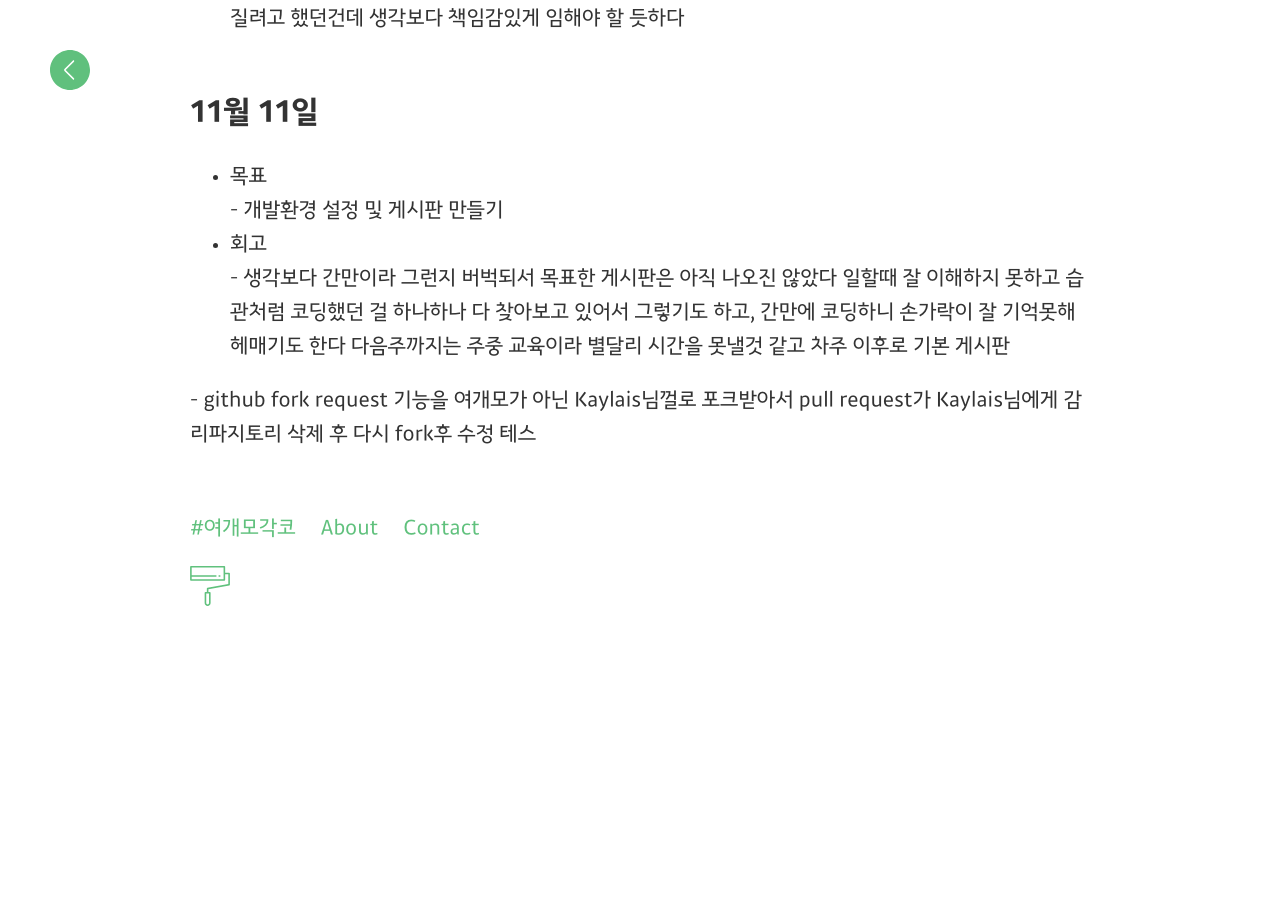
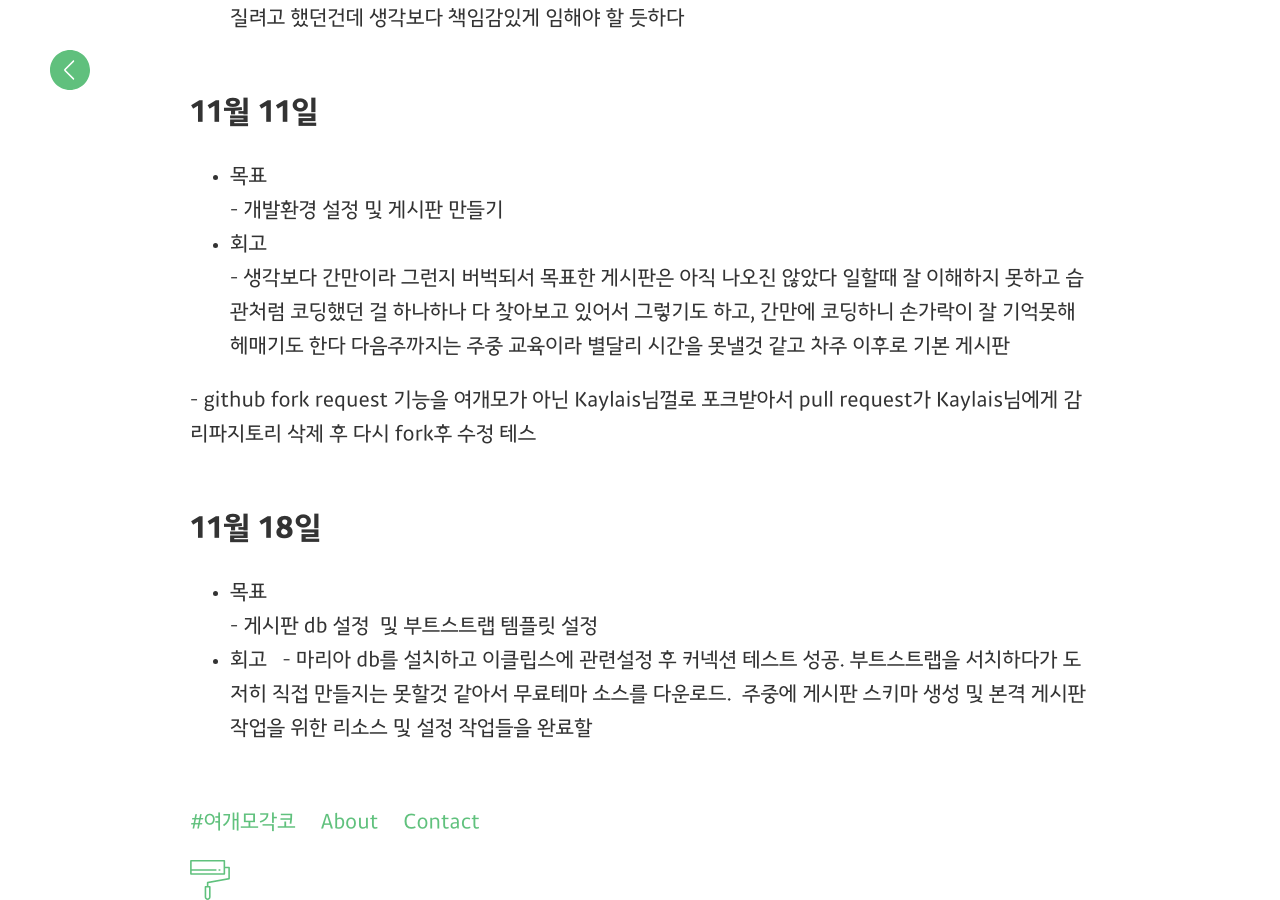
Before and after one commit to yeogaemogaco/retrospective-2nd, a Jekyll site: the page built from _posts/2017-11-04-insukKwak.md, in a window 1280 px wide and 900 px high, scrolled down 726 px. Built offline with Jekyll 4.4.1, drawn with Linux system fonts in a browser that asks for light colours; before the commit the page ends 1332 px from its top, so only the background shows below that.

Commit message:
Update 2017-11-04-insukKwak.md

```diff
--- a/_posts/2017-11-04-insukKwak.md
+++ b/_posts/2017-11-04-insukKwak.md
@@ -28,3 +28,10 @@ date: 2017-11-04 13:00
 
  -- github fork request 기능을 여개모가 아닌 Kaylais님껄로 포크받아서 pull request가 Kaylais님에게 감
  리파지토리 삭제 후 다시 fork후 수정 테스
+
+## 11월 18일
+- 목표
+ -- 게시판 db 설정  및 부트스트랩 템플릿 설정
+- 회고
+ -- 마리아 db를 설치하고 이클립스에 관련설정 후 커넥션 테스트 성공. 부트스트랩을 서치하다가 도저히 직접 만들지는 못할것 같아서 무료테마 소스를 다운로드.
+  주중에 게시판 스키마 생성 및 본격 게시판 작업을 위한 리소스 및 설정 작업들을 완료할
```
